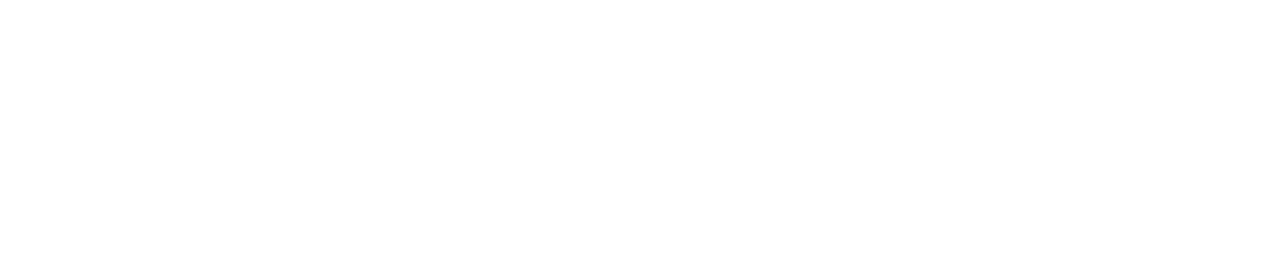
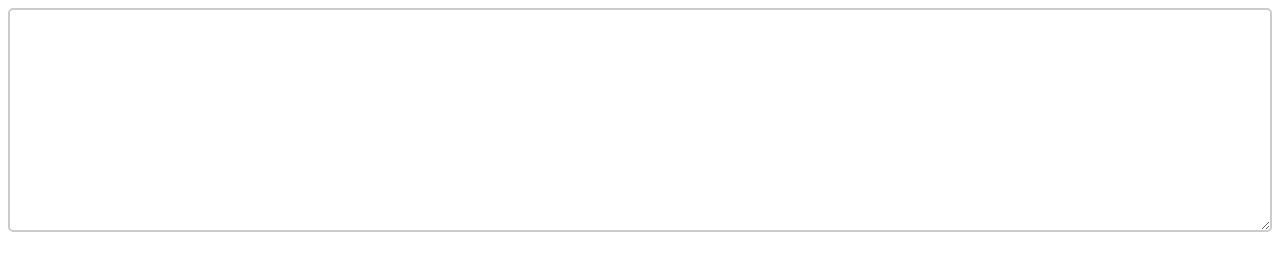
Before and after one commit to AntonFartovii/virtual-keyboard, a plain HTML site: page verstka/board.html in a window 1280 px wide. Drawn offline with Linux system fonts and the light colour scheme.

Commit message:
feat: create textarea and board components

```diff
--- a/core/App.js
+++ b/core/App.js
@@ -14,7 +14,8 @@ export class App {
         const $el = $.create('div', Component.className)
         const component = new Component($el)
         const componentHtml = component.toHTML()
-        $root.append( componentHtml )
+        $el.html( componentHtml )
+        $root.append( $el )
         return component
       })
 
@@ -24,7 +25,7 @@ export class App {
     render() {
         const appHtml = this.getRoot()
         this.$appContainer.append( appHtml )
-        this.components.forEach(component => component.init())
+        this.components.forEach( component => component.init() )
     }
 
 }
--- a/verstka/board.html
+++ b/verstka/board.html
@@ -5,13 +5,14 @@
     <meta name="viewport"
           content="width=device-width, user-scalable=no, initial-scale=1.0, maximum-scale=1.0, minimum-scale=1.0">
     <meta http-equiv="X-UA-Compatible" content="ie=edge">
+    <link rel="stylesheet" href="style.css">
     <title>Document</title>
 </head>
 <body>
   <div id="app" class="app-container">
-    <div class="virtual-board">
+    <div class="board-container">
       <div class="output-area">
-
+        <textarea></textarea>
       </div>
       <div class="input-area">
 
--- /dev/null
+++ b/verstka/style.css
@@ -0,0 +1,35 @@
+
+.app-container {
+  max-width: 1280px;
+  margin: 0 auto;
+}
+
+.board-container {
+  display: flex;
+  width: 100%;
+  flex-direction: column;
+  flex-wrap: nowrap;
+  justify-content: center;
+  align-items: center;
+}
+
+.output-area {
+  display: flex;
+  width: 100%;
+}
+
+.output-area textarea {
+  padding: 10px;
+  border-radius: 5px;
+  border: 2px solid #ccc;
+  font-size: 16px;
+  font-family: Arial, sans-serif;
+  resize: both;
+  width: 100%;
+  height: 200px;
+}
+
+.input-area {
+  width: 100%;
+  display: flex;
+}
```
Also changed, not shown: components/Board.js (added, +23 -0 lines), components/Textarea.js (added, +23 -0 lines), core/AppComponent.js (added, +20 -0 lines), core/appComponent.js (deleted, +0 -10 lines), core/dom.js (+8 -0 lines), index.html (+1 -0 lines), index.js (+5 -4 lines).
